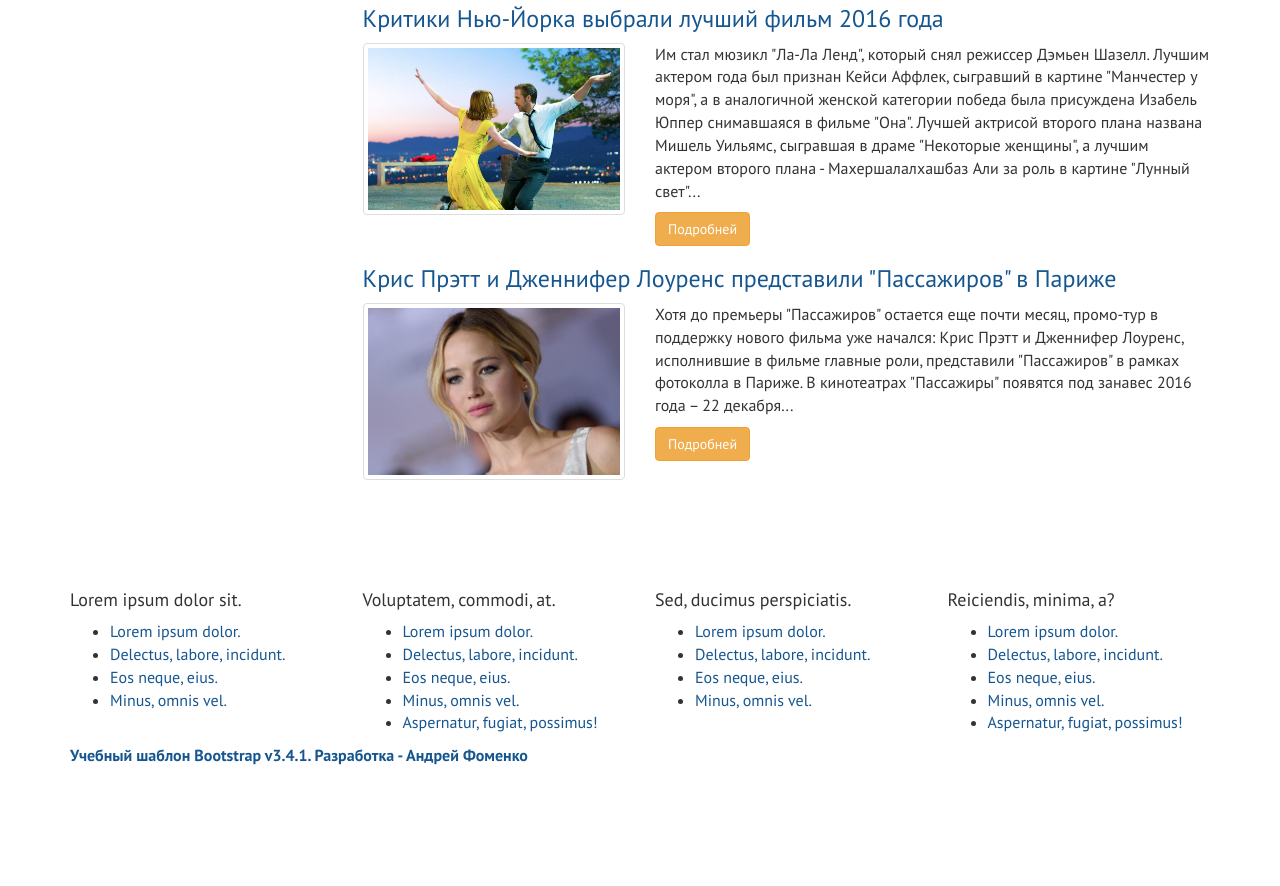
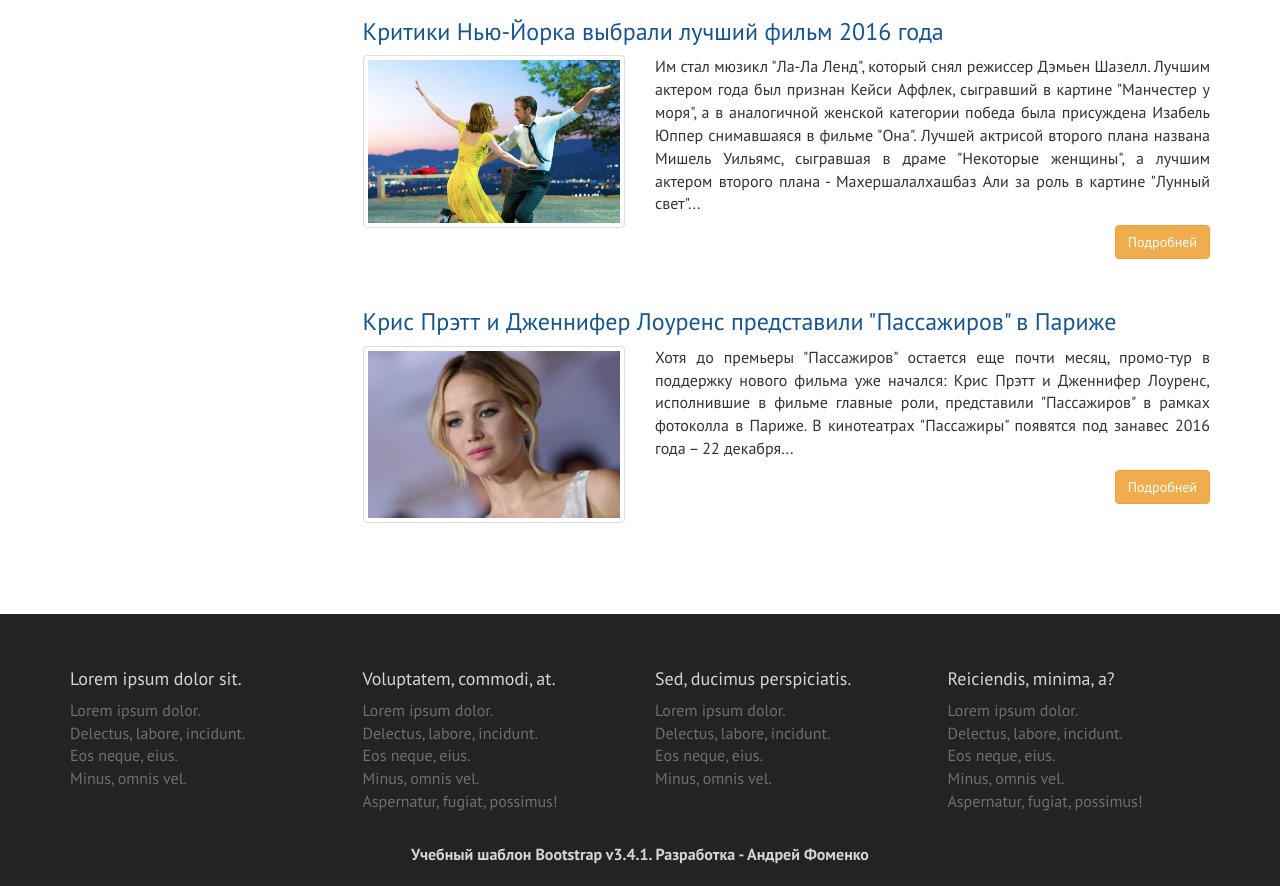
Before and after one commit to KseniiaBond/kinozal, a website: page index.html in a window 1280 px wide. Shown: the part 2975-3861 px from the top of the page. Before the commit the page ends 3742 px from the top, so only its background shows below. Drawn offline with Linux system fonts and the light colour scheme.

Commit message:
main+footer style completed

```diff
--- a/assets/scss/_footer.scss
+++ b/assets/scss/_footer.scss
@@ -0,0 +1,33 @@
+@use "presets" as *;
+@use "mixins" as *;
+
+.footer {
+  padding-top: $gap * 3;
+
+  color: $color-gray;
+  background-color: $color-dark;
+
+  ul {
+    padding: 0;
+
+    list-style: none;
+  }
+
+  a {
+    color: $color-gray-dark;
+
+    &:hover {
+      color: $color-white;
+    }
+  }
+}
+
+.footer-signature {
+  margin: 20px 0;
+
+  text-align: center;
+
+  a {
+    color: $color-gray;
+  }
+}
--- a/assets/scss/_main.scss
+++ b/assets/scss/_main.scss
@@ -50,3 +50,47 @@
     }
   }
 }
+.film-news {
+  &-item {
+    .thumbnail {
+      margin-bottom: 0;
+
+      transition: background-color 0.25s;
+    }
+
+    &__image {
+      width: 100%;
+    }
+
+    &__text {
+      text-align: justify;
+    }
+
+    &__button {
+      float: right;
+
+      margin-bottom: $gap * 2;
+
+      transition: background-color 0.25s;
+    }
+
+    &:hover {
+      .thumbnail {
+        border-color: $color-accent;
+        background-color: $color-accent;
+      }
+
+      h3 > a {
+        color: $color-accent;
+      }
+
+      .btn-warning {
+        background-color: $color-accent;
+      }
+    }
+
+    h3 > a {
+      transition: color 0.25s;
+    }
+  }
+}
```
Also changed, not shown: assets/css/style.css.
